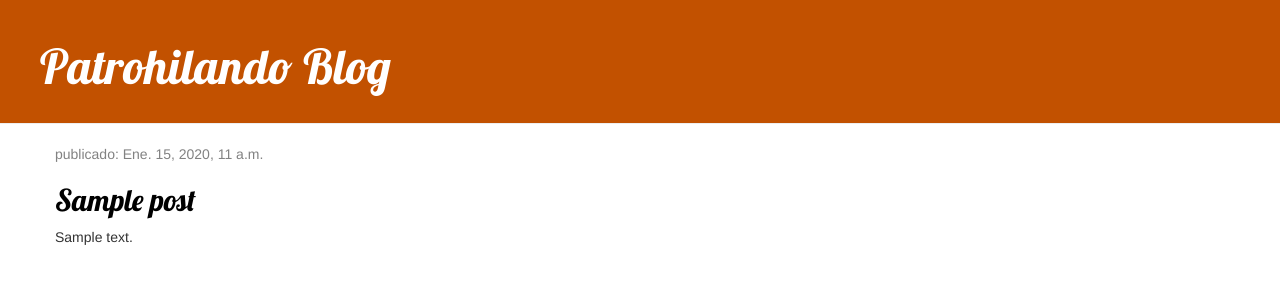
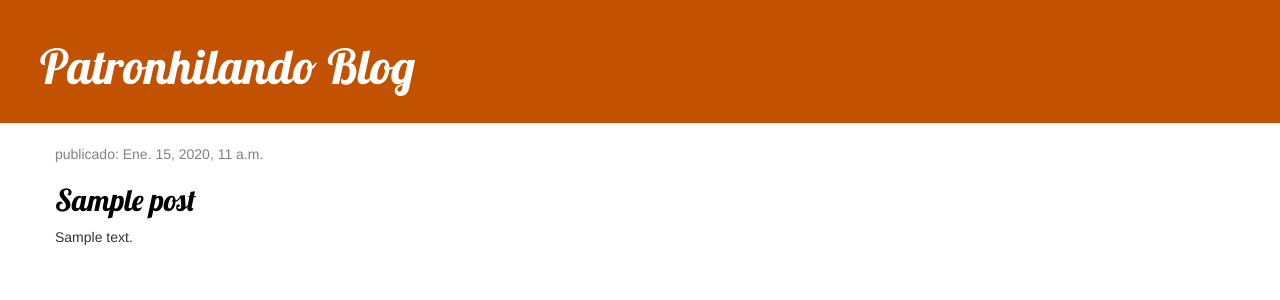
Before and after one commit to Fabile/my-first-blog-0.1, a Django app: page / in a window 1280 px wide. Shown: the top 300 px of the page. Run offline with Django 3.2, Linux system fonts and the light colour scheme; tables that the repository leaves empty hold one stand-in row (values such as "Sample post"); some libraries are stand-ins or nearby versions.

Commit message:
se cambió el nombre del Blog por PAtronhilando

```diff
--- a/blog/templates/blog/base.html
+++ b/blog/templates/blog/base.html
@@ -1,7 +1,7 @@
 {% load static %}
 <html>
     <head>
-        <title>Patrohilando</title>
+        <title>Patronhilando</title>
         <link rel="stylesheet" href="//maxcdn.bootstrapcdn.com/bootstrap/3.2.0/css/bootstrap.min.css">
         <link rel="stylesheet" href="//maxcdn.bootstrapcdn.com/bootstrap/3.2.0/css/bootstrap-theme.min.css">
         <link href='//fonts.googleapis.com/css?family=Lobster&subset=latin,latin-ext' rel='stylesheet' type='text/css'>
@@ -9,7 +9,7 @@
     </head>
     <body>
         <div class="page-header">
-        <h1><a href="/">Patrohilando Blog</a></h1>
+        <h1><a href="/">Patronhilando Blog</a></h1>
     </div>
     <div class="content container">
         <div class="row">
```
